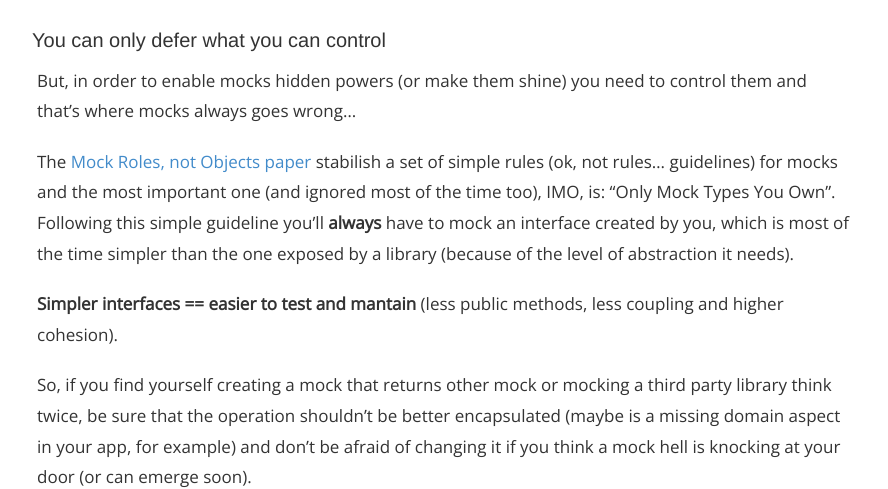
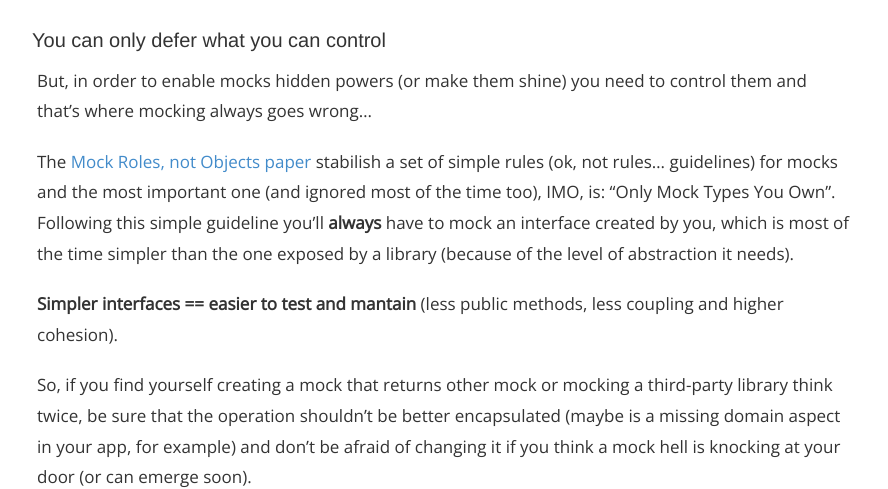
Before and after one commit to nelsonsar/nelsonsar.github.io, a Jekyll site: the page built from _posts/2016-10-16-why-mocking-fails.md, in a window 1280 px wide and 900 px high, scrolled down 1065 px. Shown: the part 302-791 px from the top of the window, without its empty margins (243-1131 px from the left). Built offline with Jekyll 4.4.1, drawn with Linux system fonts in a browser that asks for light colours; some of the changed text lies outside the part shown.

Commit message:
Fix some grammar error in "Why mocking fails"

```diff
--- a/_posts/2016-10-16-why-mocking-fails.md
+++ b/_posts/2016-10-16-why-mocking-fails.md
@@ -44,12 +44,12 @@ Programming to an interface enables the replacement of the `region` dependency w
 
 ## You can only defer what you can control
 
-But, in order to enable mocks hidden powers (or make them shine) you need to control them and that's where mocks always goes wrong...
+But, in order to enable mocks hidden powers (or make them shine) you need to control them and that's where mocking always goes wrong...
 
 The [Mock Roles, not Objects paper](http://www.jmock.org/oopsla2004.pdf) stabilish a set of simple rules (ok, not rules... guidelines) for mocks and the most important one (and ignored most of the time too), IMO, is: "Only Mock Types You Own". Following this simple guideline you'll **always** have to mock an interface created by you, which is most of the time simpler than the one exposed by a library (because of the level of abstraction it needs).
 
 **Simpler interfaces == easier to test and mantain** (less public methods, less coupling and higher cohesion).
 
-So, if you find yourself creating a mock that returns other mock or mocking a third party library think twice, be sure that the operation shouldn't be better encapsulated (maybe is a missing domain aspect in your app, for example) and don't be afraid of changing it if you think a mock hell is knocking at your door (or can emerge soon).
+So, if you find yourself creating a mock that returns other mock or mocking a third-party library think twice, be sure that the operation shouldn't be better encapsulated (maybe is a missing domain aspect in your app, for example) and don't be afraid of changing it if you think a mock hell is knocking at your door (or can emerge soon).
 
 Happy testing!
```
Also changed, not shown: other parts of _posts/2016-10-16-why-mocking-fails.md (+1 -1 lines).
